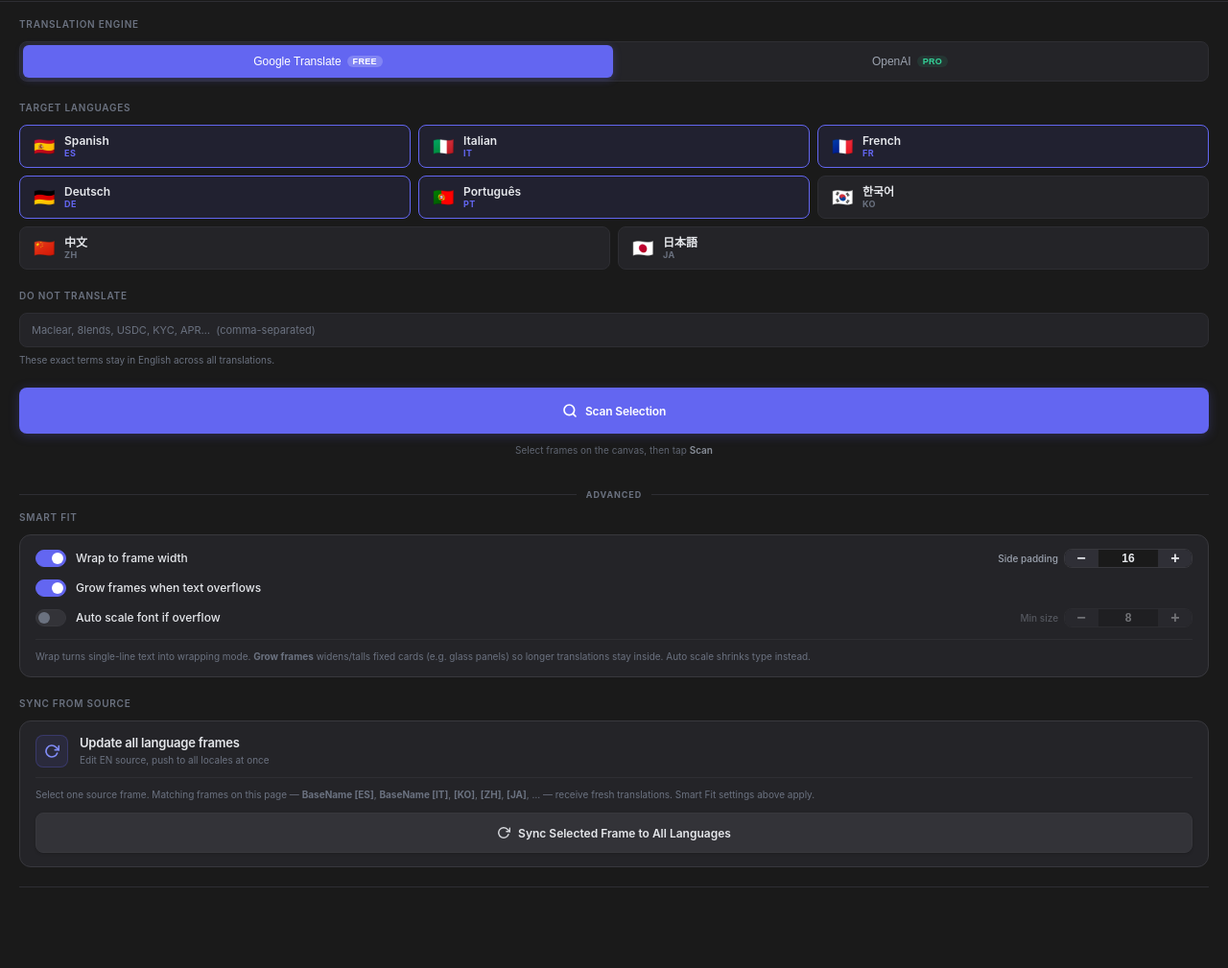
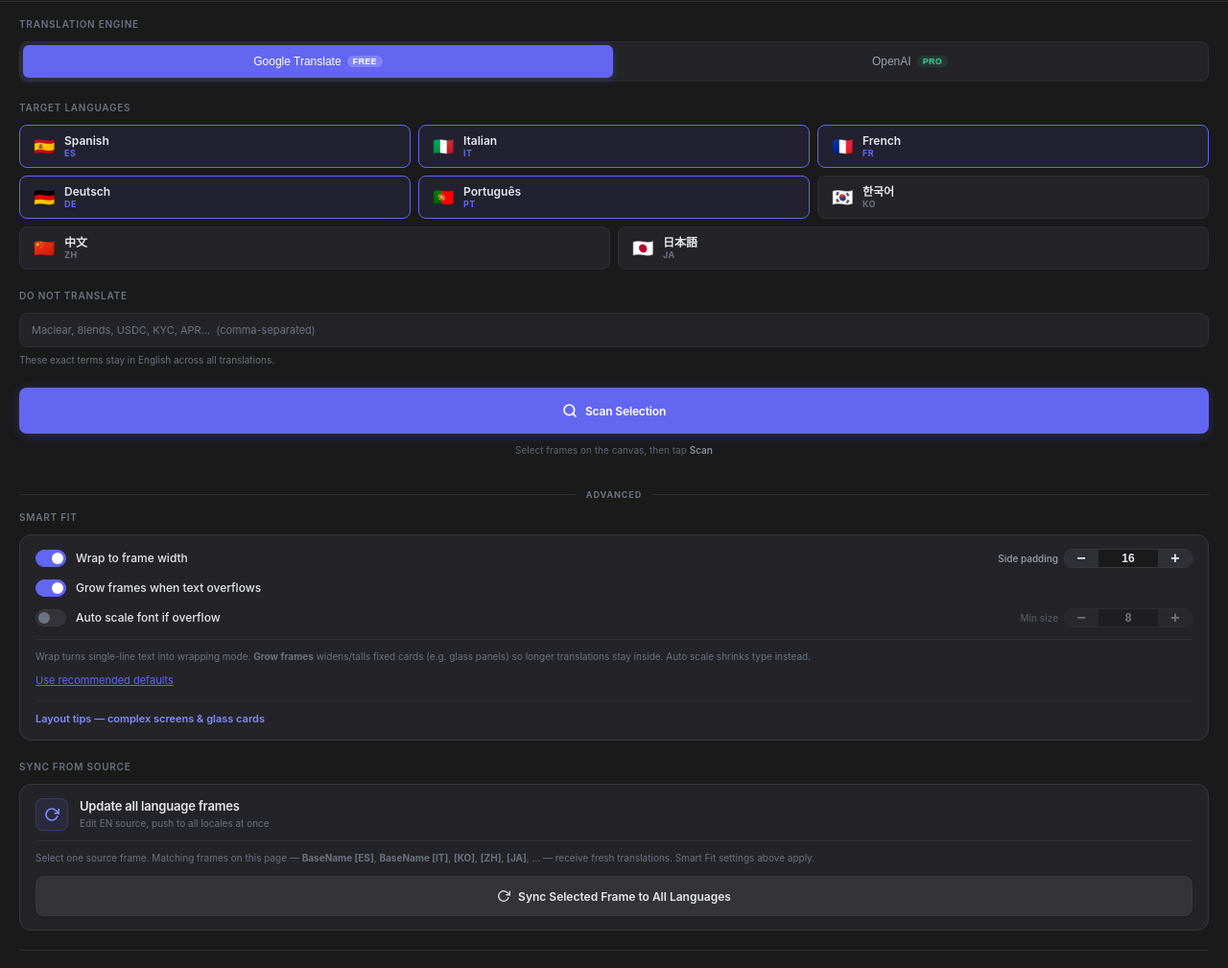
Before and after one commit to afloy011-spec/figma-fintech-translate, a website: page src/ui.html in a window 1280 px wide and 1234 px high. Shown: the part 61-1070 px from the top of the page at 96% size. Drawn offline with Linux system fonts and the light colour scheme.

Commit message:
ux: Smart Fit recommended defaults button + collapsible layout tips for designers

```diff
--- a/src/ui.html
+++ b/src/ui.html
@@ -217,6 +217,41 @@ header .ver {
   border-top: 1px solid var(--border-lt);
   margin-bottom: 0;
 }
+.smartfit-reset {
+  margin-top: 10px;
+  font-size: 11px;
+}
+.smartfit-reset button {
+  background: none;
+  border: none;
+  padding: 0;
+  color: var(--primary);
+  cursor: pointer;
+  text-decoration: underline;
+  font-size: inherit;
+  font-family: inherit;
+}
+.designer-tips {
+  margin-top: 12px;
+  padding-top: 10px;
+  border-top: 1px solid var(--border-lt);
+  font-size: 11px;
+  color: var(--txt2);
+  line-height: 1.5;
+}
+.designer-tips summary {
+  cursor: pointer;
+  color: var(--primary-h);
+  font-weight: 600;
+  list-style: none;
+}
+.designer-tips summary::-webkit-details-marker { display: none; }
+.designer-tips ul {
+  margin: 8px 0 0;
+  padding-left: 18px;
+}
+.designer-tips li { margin-bottom: 6px; }
+.designer-tips strong { color: var(--txt); font-weight: 600; }
 
 /* Card surfaces — Smart Fit / Sync / Scan / Progress */
 .panel {
@@ -1242,6 +1277,17 @@ select.input {
         </div>
       </div>
       <p class="hint">Wrap turns single-line text into wrapping mode. <strong>Grow frames</strong> widens/talls fixed cards (e.g. glass panels) so longer translations stay inside. Auto scale shrinks type instead.</p>
+      <div class="smartfit-reset">
+        <button type="button" id="smartFitRecommendedBtn">Use recommended defaults</button>
+      </div>
+      <details class="designer-tips">
+        <summary>Layout tips — complex screens &amp; glass cards</summary>
+        <ul>
+          <li><strong>One frame per screen.</strong> Select the whole artboard (e.g. &quot;10&quot;). We clone it as one piece so staggered cards stay aligned with the illustration.</li>
+          <li><strong>Inside each card,</strong> use vertical Auto Layout for list rows (icon + text). When text wraps, rows grow together; <strong>Grow frames</strong> expands the glass panel behind.</li>
+          <li><strong>Long languages (ES, DE…):</strong> keep <strong>Wrap</strong> + <strong>Grow frames</strong> on. Use <strong>Auto scale font</strong> only for fixed-size UI (tiny buttons, badges).</li>
+        </ul>
+      </details>
     </div>
   </div>
 
@@ -2290,6 +2336,18 @@ if ($autoFontScale) {
   $autoFontScale.addEventListener("change", function() { syncFontScaleUI(); saveSettings(); });
   syncFontScaleUI();
 }
+const $smartFitRecommendedBtn = $("smartFitRecommendedBtn");
+if ($smartFitRecommendedBtn) {
+  $smartFitRecommendedBtn.addEventListener("click", () => {
+    if ($smartWrap) $smartWrap.checked = true;
+    if ($expandFrames) $expandFrames.checked = true;
+    if ($autoFontScale) $autoFontScale.checked = false;
+    if ($sidePadding) $sidePadding.value = "16";
+    syncFontScaleUI();
+    saveSettings();
+    log("Smart Fit: recommended defaults (wrap + grow on, scale off, padding 16)", "info");
+  });
+}
 if ($minFontMinus && $minFontSize) {
   $minFontMinus.addEventListener("click", () => {
     const n = Math.max(6, Number($minFontSize.value || 8) - 1);
```
Also changed, not shown: dist/ui.html.
